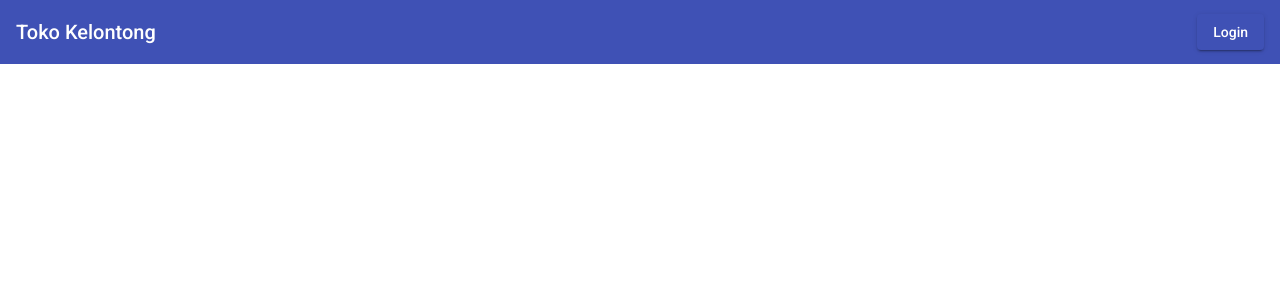
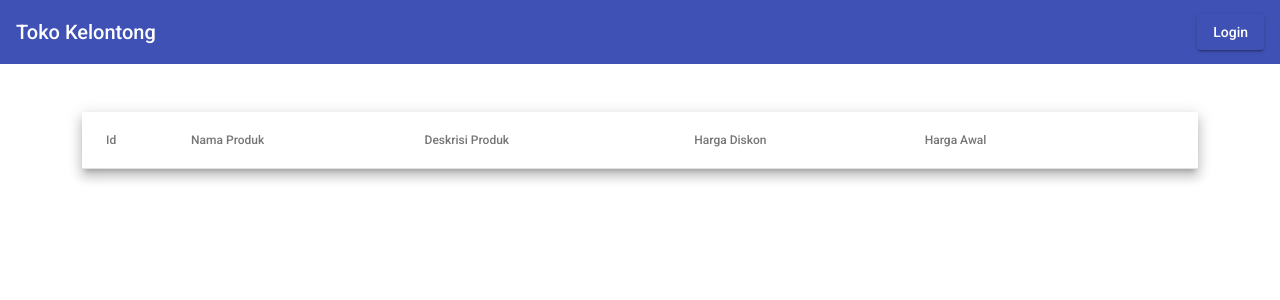
Before and after one commit to NoviantoA/ecommerce, an Angular app in the folder frontend/: page /showProductDetails in a window 1280 px wide. Before the commit this address led to /. Shown: the top 300 px of the page. Built offline with nearby package versions, Linux system fonts and the light colour scheme; no server answers.

Commit message:
UI list product

```diff
--- a/frontend/src/app/_services/product.service.ts
+++ b/frontend/src/app/_services/product.service.ts
@@ -12,4 +12,8 @@ export class ProductService {
   public addProduct(product: FormData) {
     return this.httpClient.post<Product>("http://localhost:9090/api/addNewProduct", product);
   }
+
+  public getAllProducts(){
+    return this.httpClient.get<Product[]>("http://localhost:9090/api/getAllProduct");
+  }
 }
--- a/frontend/src/app/app-routing.module.ts
+++ b/frontend/src/app/app-routing.module.ts
@@ -1,3 +1,4 @@
+import { ShowProductDdetailsComponent } from './show-product-ddetails/show-product-ddetails.component';
 import { AddNewProductComponent } from './add-new-product/add-new-product.component';
 import { NgModule } from '@angular/core';
 import { Routes, RouterModule } from '@angular/router';
@@ -14,7 +15,8 @@ const routes: Routes = [
   { path: 'user', component: UserComponent ,  canActivate:[AuthGuard], data:{roles:['User']} },
   { path: 'login', component: LoginComponent },
   { path: 'forbidden', component: ForbiddenComponent },
-  { path: 'addNewProduct', component: AddNewProductComponent, canActivate: [AuthGuard], data: {roles: ['Admin']}}
+  { path: 'addNewProduct', component: AddNewProductComponent, canActivate: [AuthGuard], data: {roles: ['Admin']}},
+  { path: 'showProductDetails', component: ShowProductDdetailsComponent}
 ];
 
 @NgModule({
--- a/frontend/src/app/header/header.component.html
+++ b/frontend/src/app/header/header.component.html
@@ -12,4 +12,5 @@
 <mat-toolbar color="primary" *ngIf="isLoggedIn()">
     <button mat-raised-button color="primary" routerLink="/">Home</button>
     <button *ngIf="isAdmin()" mat-raised-button color="primary" routerLink="/addNewProduct">Add New Product</button>
+    <button *ngIf="isAdmin()" mat-raised-button color="primary" routerLink="/showProductDetails">Show Product Details</button>
 </mat-toolbar>
--- /dev/null
+++ b/frontend/src/app/show-product-ddetails/show-product-ddetails.component.css
@@ -0,0 +1,3 @@
+table {
+    width: 100%;
+}
--- /dev/null
+++ b/frontend/src/app/show-product-ddetails/show-product-ddetails.component.html
@@ -0,0 +1,36 @@
+<div class="container mt-5">
+    <table mat-table [dataSource]="productDetails" class="mat-elevation-z8">
+        <!-- Position Column -->
+        <ng-container matColumnDef="Id">
+          <th mat-header-cell *matHeaderCellDef> Id </th>
+          <td mat-cell *matCellDef="let element"> {{element.productId}} </td>
+        </ng-container>
+
+        <!-- Name Column -->
+        <ng-container matColumnDef="Nama Produk">
+          <th mat-header-cell *matHeaderCellDef> Nama Produk </th>
+          <td mat-cell *matCellDef="let element"> {{element.productName}} </td>
+        </ng-container>
+
+        <!-- Weight Column -->
+        <ng-container matColumnDef="Deskrisi Produk">
+          <th mat-header-cell *matHeaderCellDef> Deskrisi Produk </th>
+          <td mat-cell *matCellDef="let element"> {{element.productDescription}} </td>
+        </ng-container>
+
+        <!-- Symbol Column -->
+        <ng-container matColumnDef="Harga Diskon">
+          <th mat-header-cell *matHeaderCellDef> Harga Diskon </th>
+          <td mat-cell *matCellDef="let element"> {{element.productDiscountedPrice}} </td>
+        </ng-container>
+
+        <!-- Symbol Column -->
+        <ng-container matColumnDef="Harga Awal">
+          <th mat-header-cell *matHeaderCellDef> Harga Awal </th>
+          <td mat-cell *matCellDef="let element"> {{element.productActualPrice}} </td>
+        </ng-container>
+
+        <tr mat-header-row *matHeaderRowDef="displayedColumns"></tr>
+        <tr mat-row *matRowDef="let row; columns: displayedColumns;"></tr>
+    </table>
+</div>
--- /dev/null
+++ b/frontend/src/app/show-product-ddetails/show-product-ddetails.component.ts
@@ -0,0 +1,32 @@
+import { HttpErrorResponse } from '@angular/common/http';
+import { Product } from './../_model/product.model';
+import { ProductService } from './../_services/product.service';
+import { Component, OnInit } from '@angular/core';
+
+@Component({
+  selector: 'app-show-product-ddetails',
+  templateUrl: './show-product-ddetails.component.html',
+  styleUrls: ['./show-product-ddetails.component.css']
+})
+export class ShowProductDdetailsComponent implements OnInit {
+  productDetails: Product[] = [];
+  displayedColumns: string[] = ['Id', 'Nama Produk', 'Deskrisi Produk', 'Harga Diskon', 'Harga Awal'];
+
+  constructor(private productervice: ProductService) { }
+
+  ngOnInit(): void {
+    this.getAllProduct();
+  }
+
+  public getAllProduct(){
+    this.productervice.getAllProducts().subscribe(
+      (response: Product[]) => {
+        console.log(response);
+        this.productDetails = response;
+      }, (error: HttpErrorResponse) => {
+        console.log(error);
+      }
+    );
+  }
+
+}
```
Also changed, not shown: frontend/src/app/app.module.ts (+6 -2 lines), 2 other files (tests, documents, lock files or other folders).
